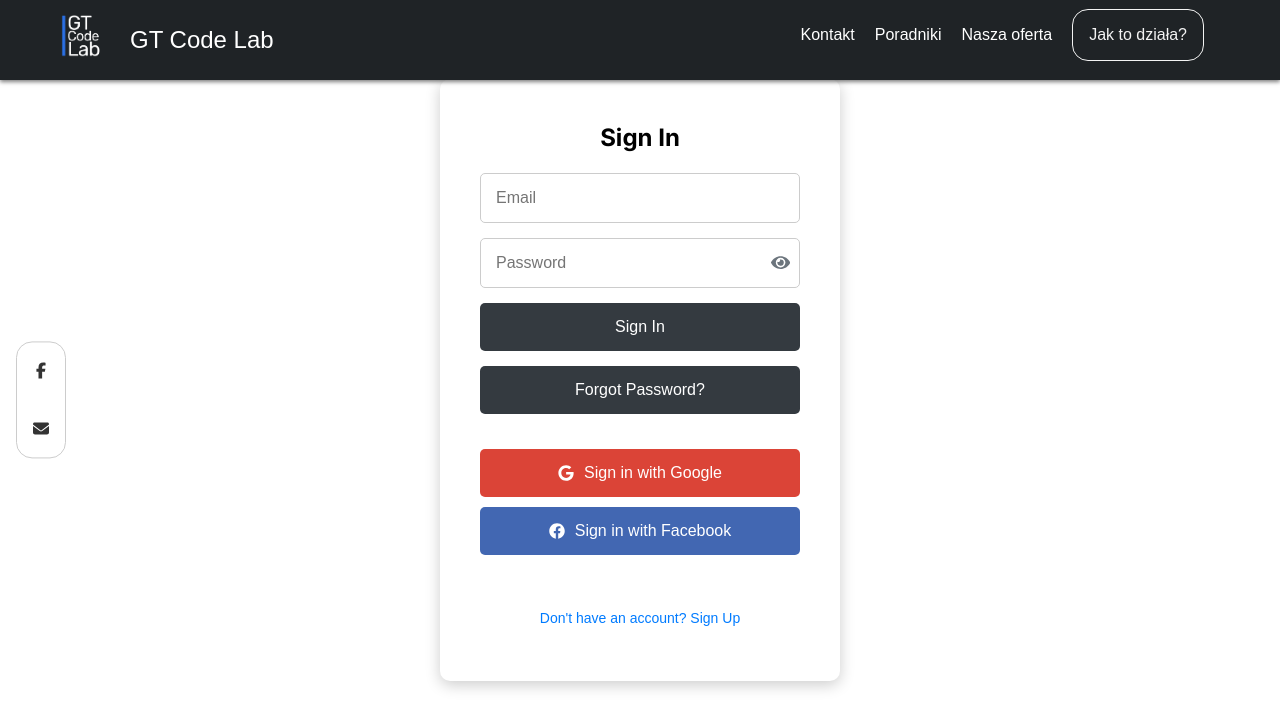
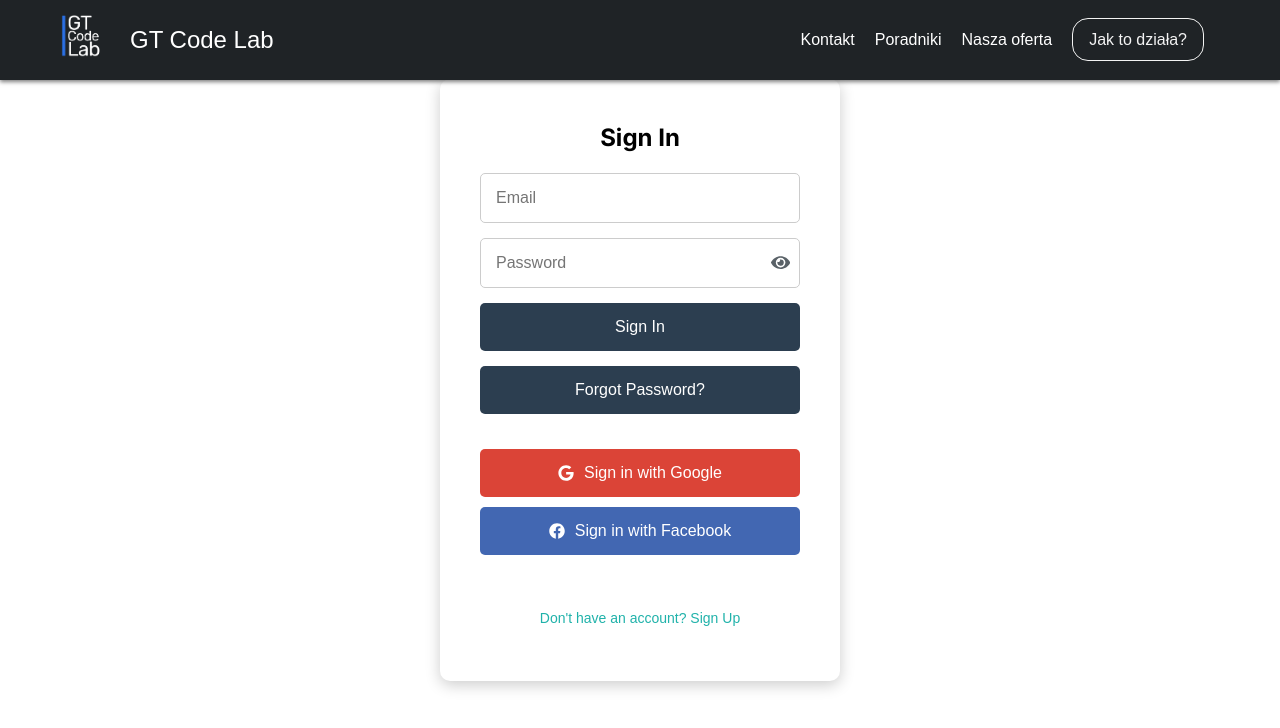
Before and after one commit to gzych98/HelloWorld, a Next.js app: page /aplikacja in a window 1280 px wide. Shown: the top 728 px of the page. Built offline with nearby package versions, Linux system fonts and the light colour scheme; no server answers.

Commit message:
zmiany kolorów

```diff
--- a/src/app/aplikacja/aplikacja.css
+++ b/src/app/aplikacja/aplikacja.css
@@ -1,16 +1,26 @@
 /* src/app/aplikacja/aplikacja.css */
 
 /* Paleta kolorów */
+/* Zaktualizowana paleta kolorów */
 :root {
-    --app-primary-color: #007BFF;
-    --app-secondary-color: #6C757D;
-    --app-success-color: #28A745;
-    --app-danger-color: #DC3545;
-    --app-warning-color: #FFC107;
-    --app-info-color: #17A2B8;
-    --app-light-grey: #F8F9FA;
-    --app-dark-grey: #343A40;
+    --app-primary-color: #20B2AA;
+    /* Nowy kolor główny (Teal) */
+    --app-secondary-color: #5A6268;
+    /* Trochę ciemniejszy szary */
+    --app-success-color: #2ECC71;
+    /* Jaśniejszy zielony sukcesu */
+    --app-danger-color: #E74C3C;
+    /* Intensywniejszy czerwony */
+    --app-warning-color: #F39C12;
+    /* Cieplejszy pomarańczowy */
+    --app-info-color: #3498DB;
+    /* Łagodniejszy niebieski */
+    --app-light-grey: #F0F3F4;
+    /* Bardziej subtelny jasny szary */
+    --app-dark-grey: #2C3E50;
+    /* Głębszy ciemny szary */
     --app-white: #FFFFFF;
+    /* Biały */
 }
 
 html,
--- a/src/components/ApplicationWindow/TaskList/TaskList.css
+++ b/src/components/ApplicationWindow/TaskList/TaskList.css
@@ -1,21 +1,96 @@
+/* src\components\ApplicationWindow\TaskList\TaskList.css */
+.task-list-container {
+    padding: 20px;
+    /* background-color: #f9f9f9; */
+    border-radius: 8px;
+    /* box-shadow: 0px 2px 10px rgba(0, 0, 0, 0.1); */
+}
+
 .task-input {
     display: flex;
     gap: 10px;
     margin-bottom: 20px;
+    padding-bottom: 20px;
+    border-bottom: 2px solid #ddd;
 }
 
-ul {
+.task-list-divider {
+    margin: 20px 0;
+    border: none;
+    height: 2px;
+    /* background-color: #ddd; */
+}
+
+.task-list {
     list-style-type: none;
     padding: 0;
 }
 
-li {
+.task-list-item {
     display: flex;
     align-items: center;
     justify-content: space-between;
-    margin-bottom: 10px;
+    padding: 10px 0;
+    border-bottom: 1px solid #ddd;
+}
+
+.task-details {
+    display: flex;
+    flex-direction: column;
+}
+
+.task-name {
+    font-weight: bold;
+    font-size: 1.1em;
+}
+
+.task-duration {
+    color: #666;
+    font-size: 0.9em;
+}
+
+.task-actions {
+    display: flex;
+    gap: 10px;
 }
 
 button {
-    margin-left: 10px;
+    background-color: #007bff;
+    color: white;
+    border: none;
+    padding: 5px 10px;
+    border-radius: 4px;
+    cursor: pointer;
 }
+
+button:hover {
+    background-color: #0056b3;
+}
+
+.modal {
+    position: fixed;
+    top: 0;
+    left: 0;
+    width: 100%;
+    height: 100%;
+    background-color: rgba(0, 0, 0, 0.5);
+    display: flex;
+    justify-content: center;
+    align-items: center;
+    z-index: 1000;
+}
+
+.modal-content {
+    background-color: white;
+    padding: 20px;
+    border-radius: 8px;
+    box-shadow: 0px 0px 10px rgba(0, 0, 0, 0.3);
+}
+
+button+button {
+    background-color: #dc3545;
+}
+
+button+button:hover {
+    background-color: #c82333;
+}
--- a/src/components/ApplicationWindow/TaskList/TaskList.tsx
+++ b/src/components/ApplicationWindow/TaskList/TaskList.tsx
@@ -1,4 +1,5 @@
 'use client'
+// src\components\ApplicationWindow\TaskList\TaskList.tsx
 import React, { useState, useEffect } from 'react';
 import './TaskList.css';
 import { db, auth } from '../../../fireBase/firebaseConfig';
@@ -54,45 +55,60 @@ const TaskList: React.FC<TaskListProps> = () => {
 
     const addTask = async () => {
         const newTask: Task = {
-            id: '',
+            id: '',  // Początkowo puste ID
             name: newTaskName,
             duration: newTaskDuration,
             timeSpent: 0,
             completed: false,
         };
 
-        const taskId = await addTaskToFirebase(newTask);
-        if (taskId) {
-            newTask.id = taskId;
+        try {
+            // Dodanie nowego dokumentu do Firestore
+            const docRef = await addDoc(collection(db, 'users', auth.currentUser!.uid, 'tasks'), {
+                name: newTask.name,
+                duration: newTask.duration,
+                timeSpent: newTask.timeSpent,
+                completed: newTask.completed,
+            });
+
+            // Przypisanie ID dokumentu do obiektu Task
+            newTask.id = docRef.id;
+
+            // Zaktualizowanie stanu zadań
             setTasks([...tasks, newTask]);
-        }
+
+            // Czyszczenie pól po dodaniu zadania
             setNewTaskName('');
             setNewTaskDuration(0);
-    };
 
-    const handleTimerCompletion = async (taskId: string) => {
-        if (auth.currentUser) {
-            const taskRef = doc(db, 'users', auth.currentUser.uid, 'tasks', taskId);
-            const task = tasks.find(task => task.id === taskId);
-            if (task) {
-                const updatedTask = { ...task, timeSpent: task.timeSpent + task.duration };
-                await updateDoc(taskRef, { timeSpent: updatedTask.timeSpent });
-                setTasks(tasks.map(t => (t.id === taskId ? updatedTask : t)));
-            }
+            console.log("New task added with ID:", newTask.id);
+        } catch (error) {
+            console.error("Error adding task:", error);
         }
     };
 
+
     const handleDeleteTask = async () => {
         if (taskToDelete && auth.currentUser) {
+            console.log("Attempting to delete task with ID:", taskToDelete.id);
+
+            try {
                 const taskRef = doc(db, 'users', auth.currentUser.uid, 'tasks', taskToDelete.id);
                 await deleteDoc(taskRef);
                 setTasks(tasks.filter(task => task.id !== taskToDelete.id));
                 setTaskToDelete(null);
+                console.log("Deleted task with ID:", taskToDelete.id);
+            } catch (e) {
+                console.error("Error deleting document:", e);
+            }
+        } else {
+            console.warn("Cannot delete task: User is not authenticated or task is invalid.");
         }
     };
 
+
     return (
-        <div>
+        <div className="task-list-container">
             <h3>Task List</h3>
             <div className="task-input">
                 <input
@@ -109,25 +125,18 @@ const TaskList: React.FC<TaskListProps> = () => {
                 />
                 <button onClick={addTask}>Add Task</button>
             </div>
-            <ul>
+            <hr className="task-list-divider" />
+            <ul className="task-list">
                 {tasks.map(task => (
-                    <li key={task.id}>
-                        <input
-                            type="checkbox"
-                            checked={task.completed}
-                            onChange={async () => {
-                                if (auth.currentUser) {
-                                    const taskRef = doc(db, 'users', auth.currentUser.uid, 'tasks', task.id);
-                                    await updateDoc(taskRef, { completed: !task.completed });
-                                    setTasks(tasks.map(t =>
-                                        t.id === task.id ? { ...t, completed: !t.completed } : t
-                                    ));
-                                }
-                            }}
-                        />
-                        {task.name} - {task.timeSpent} / {task.duration} minutes
-                        <button onClick={() => onActivateTask && onActivateTask(task)}>Aktywuj zadanie</button>
+                    <li key={task.id} className="task-list-item">
+                        <div className="task-details">
+                            <span className="task-name">{task.name}</span>
+                            <span className="task-duration">{task.timeSpent} / {task.duration} minutes</span>
+                        </div>
+                        <div className="task-actions">
+                            <button onClick={() => onActivateTask && onActivateTask(task)}>Activate</button>
                             <button onClick={() => setTaskToDelete(task)}>Delete</button>
+                        </div>
                     </li>
                 ))}
             </ul>
--- a/src/components/ApplicationWindow/aplikacja.css
+++ b/src/components/ApplicationWindow/aplikacja.css
@@ -75,6 +75,9 @@
     /* Gap between sidebar and main content */
 }
 
+.facebookLinkContainer {
+    display: none;
+}
 
 
 /* Stylizacja dla ekranów o szerokości poniżej 768px */
@@ -151,7 +154,5 @@
         margin-left: 0;
     }
 
-    .facebookLinkContainer {
-        display: none;
-    }
+
 }
```
Lines whose indentation alone changed are shown as unchanged.
